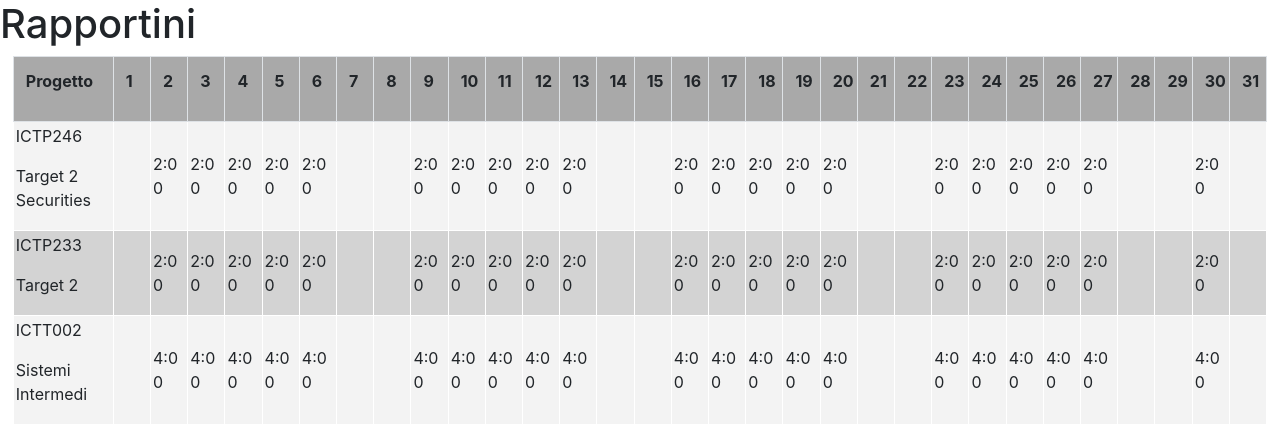
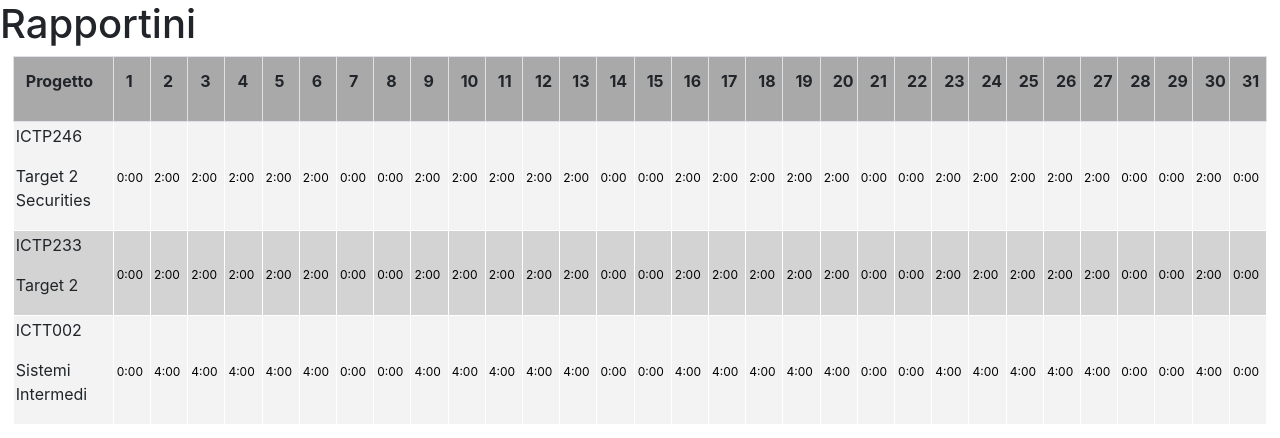
Before and after one commit to marionavarra/angular_turni, an Angular app: page / in a window 1280 px wide. Shown: the top 438 px of the page. Built offline with nearby package versions, Linux system fonts and the light colour scheme.

Commit message:
Branch mario: drop down select for orari

```diff
--- a/src/app/app.component.css
+++ b/src/app/app.component.css
@@ -32,3 +32,17 @@ td+td.odd {
   body{
       align-content: center;
   }
+
+  select {
+    -webkit-appearance: none;
+    -moz-appearance: none;
+    text-indent: 1px;
+    text-overflow: '';
+
+}
+.select-orario{
+  width: 100%;
+  font-size: .75em;
+  border: 1px;
+  background-color: transparent;
+}
--- a/src/app/app.component.html
+++ b/src/app/app.component.html
@@ -11,9 +11,9 @@
       <p>{{ r.progetto.codice }}</p><p>{{ r.progetto.descrizione }}</p>
     </td>
     <td *ngFor="let d of r.orari" [ngClass]="{ odd: odd, even: even }">
-        <span  contenteditable="true" (blur)="updateOrario(r.progetto.codice, d, $event)">
-          {{ d.orario }}
-        </span>
+        <select class="select-orario" (change)='cambiaOrario($event)'>
+          <option *ngFor="let opt of options" [value]="opt.id" [selected]="opt.value == d.orario">{{opt.value}}</option>
+        </select>
     </td>
   </tr>
 </table>
--- a/src/app/app.component.ts
+++ b/src/app/app.component.ts
@@ -17,7 +17,25 @@ export class AppComponent implements OnInit {
   progetti: any = [] ;
   orari: any = [] ;
   righe: any = [];
-
+  options = [
+    {id: 1, value: "0:00"},
+    {id: 2, value: "0:30"},
+    {id: 3, value: "1:00"},
+    {id: 4, value: "1:30"},
+    {id: 5, value: "2:00"},
+    {id: 6, value: "2:30"},
+    {id: 7, value: "3:00"},
+    {id: 8, value: "3:30"},
+    {id: 9, value: "4:00"},
+    {id: 10, value: "4:30"},
+    {id: 11, value: "5:00"},
+    {id: 12, value: "5:30"},
+    {id: 13, value: "6:00"},
+    {id: 14, value: "6:30"},
+    {id: 15, value: "7:00"},
+    {id: 16, value: "7:30"},
+    {id: 17, value: "8:00"}
+  ]
   constructor(private httpClient: HttpClient){}
   ngOnInit(){
     this.httpClient.get("assets/progetti.json").subscribe((data1: any) =>{this.progetti = data1.progetti})
@@ -80,6 +98,14 @@ export class AppComponent implements OnInit {
 
 
   }
+  cambiaOrario(event: any){
+    let selected: string;
+    this.options.forEach((option: {id: number, value: string}) => {
+      if (event.target.value == option.id){
+        console.log(option.value);
+      }
+    });
+  }
   getCalendarStartDay(date = new Date) {
     const [year, month] = [date.getFullYear(), date.getMonth()];
     const firstDayOfMonth = new Date(year, month, 1).getTime();
```
